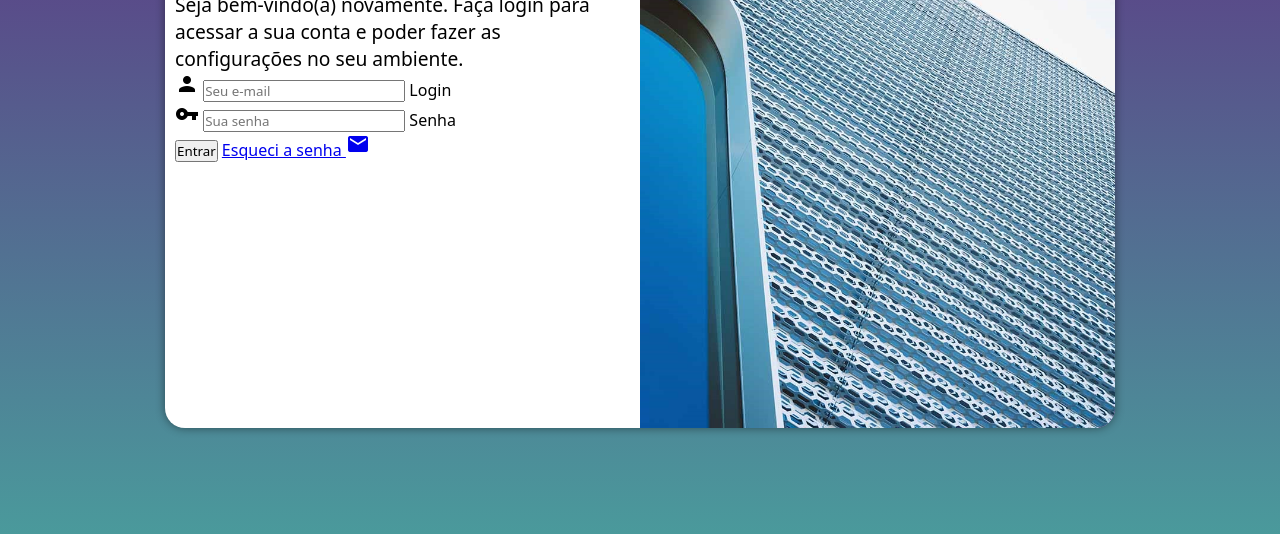
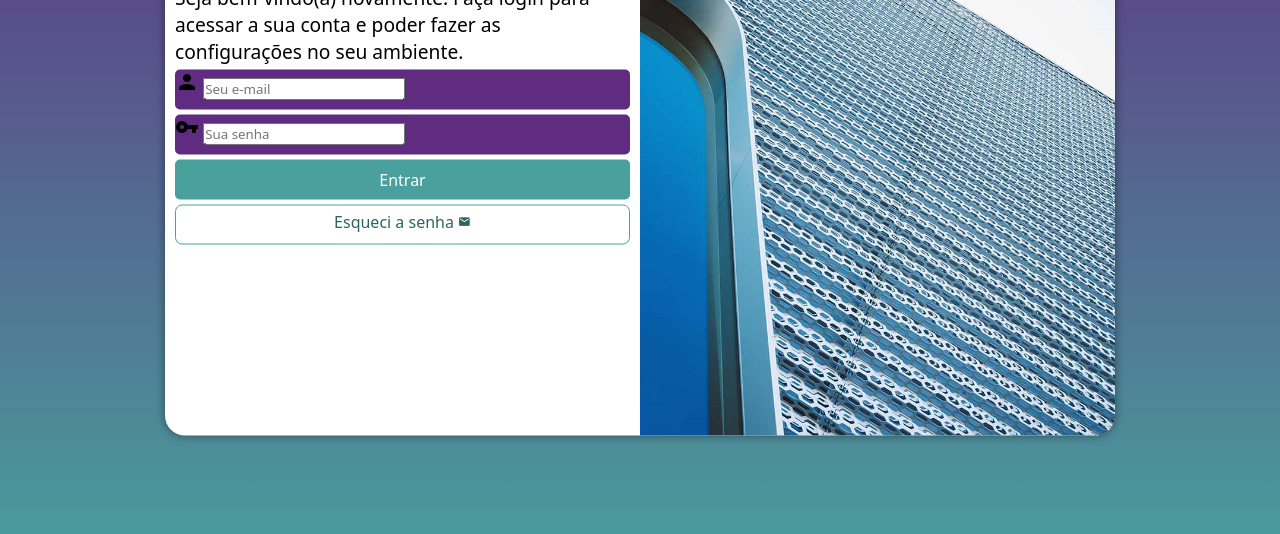
Before and after one commit to DaviSant0s/projeto-login, a plain HTML site: page index.html in a window 1280 px wide. Shown: the part 222-756 px from the top of the page. Drawn offline with Linux system fonts and the light colour scheme.

Commit message:
atualizacao do projeto login

```diff
--- a/estilos/style.css
+++ b/estilos/style.css
@@ -35,7 +35,7 @@ section#login {
 
     background-color: white;
     width: 250px;
-    height: 500px;
+    height: 515px;
     border-radius: 20px;
     overflow: hidden;
     box-shadow: 0px 0px 10px rgba(0, 0, 0, 0.450);
@@ -65,3 +65,56 @@ div#formulario > h1 {
 div#formulario > p {
     font-size: 0.8em;
 }
+
+.campo {
+    background-color: #5f2c82;
+    display: block;
+    width: 100%;
+    height: 40px;
+    border-radius: 5px;
+    margin: 5px 0px;
+}
+
+div.campo > label {
+    display: none;
+}
+
+form > input[type=submit] {
+    display: block;
+    font-size: 1em;
+    width: 100%;
+    height: 40px;
+    background-color: #49a09d;
+    color: white;
+    border: none;
+    border-radius: 5px;
+    cursor: pointer;
+}
+
+form > input[type=submit]:hover {
+    background-color: #2d6462;
+}
+
+form > a.botao {
+    display: block;
+    text-align: center;
+    font-size: 1em;
+    width: 100%;
+    height: 40px;
+    padding-top: 5px;
+    margin-top: 5px;
+    background-color: white;
+    color: #2d6462;
+    border: 1px solid #49a09d;
+    border-radius: 7px;
+    text-decoration: none;
+}
+
+form > a.botao:hover {
+    background-color: #6cd3cf;
+
+}
+
+form > a.botao > span {
+    font-size: 0.8em;
+}
--- a/index.html
+++ b/index.html
@@ -32,7 +32,7 @@
                     </div>
 
                     <input type="submit" value="Entrar">
-                    <a href="esqueci.html">Esqueci a senha <span class="material-icons">mail</span></a>
+                    <a href="esqueci.html" class="botao">Esqueci a senha <span class="material-icons">mail</span></a>
 
                 </form>
             </div>
```
